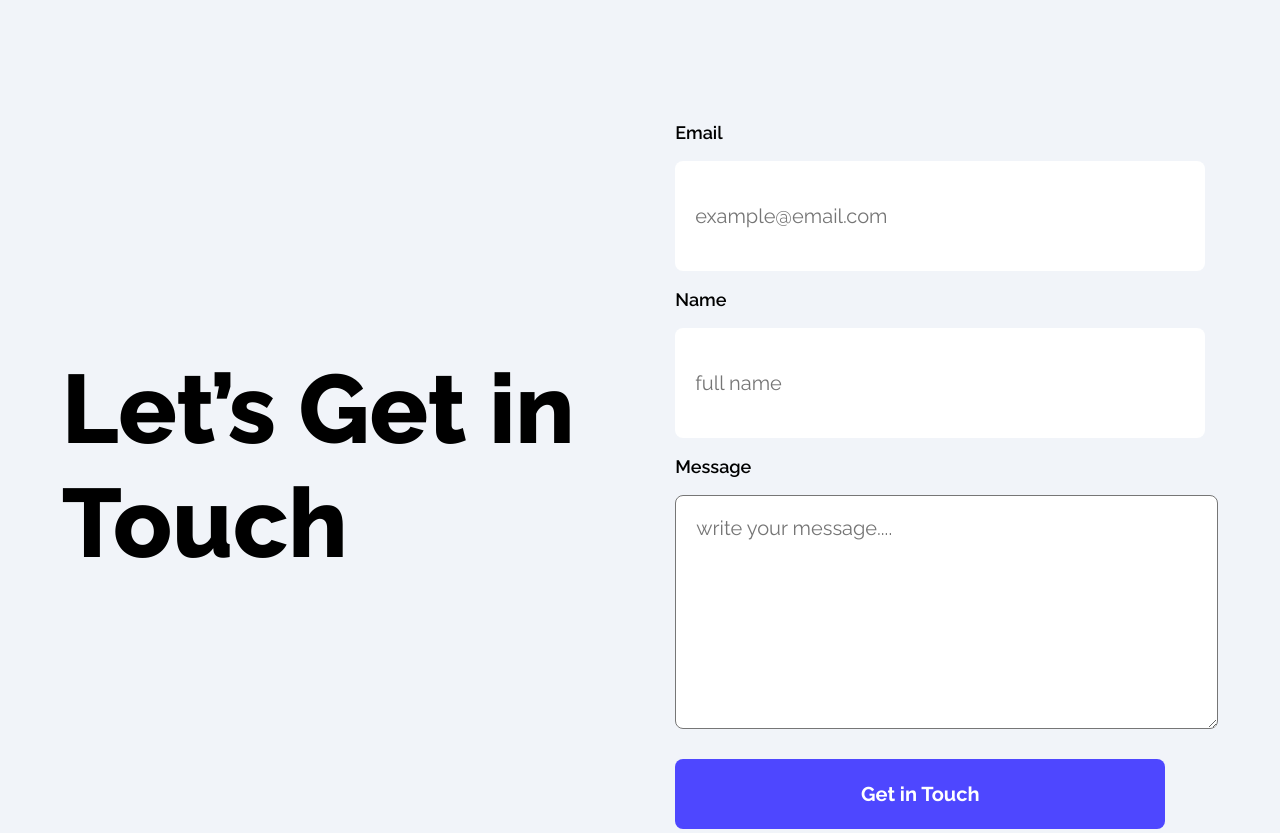
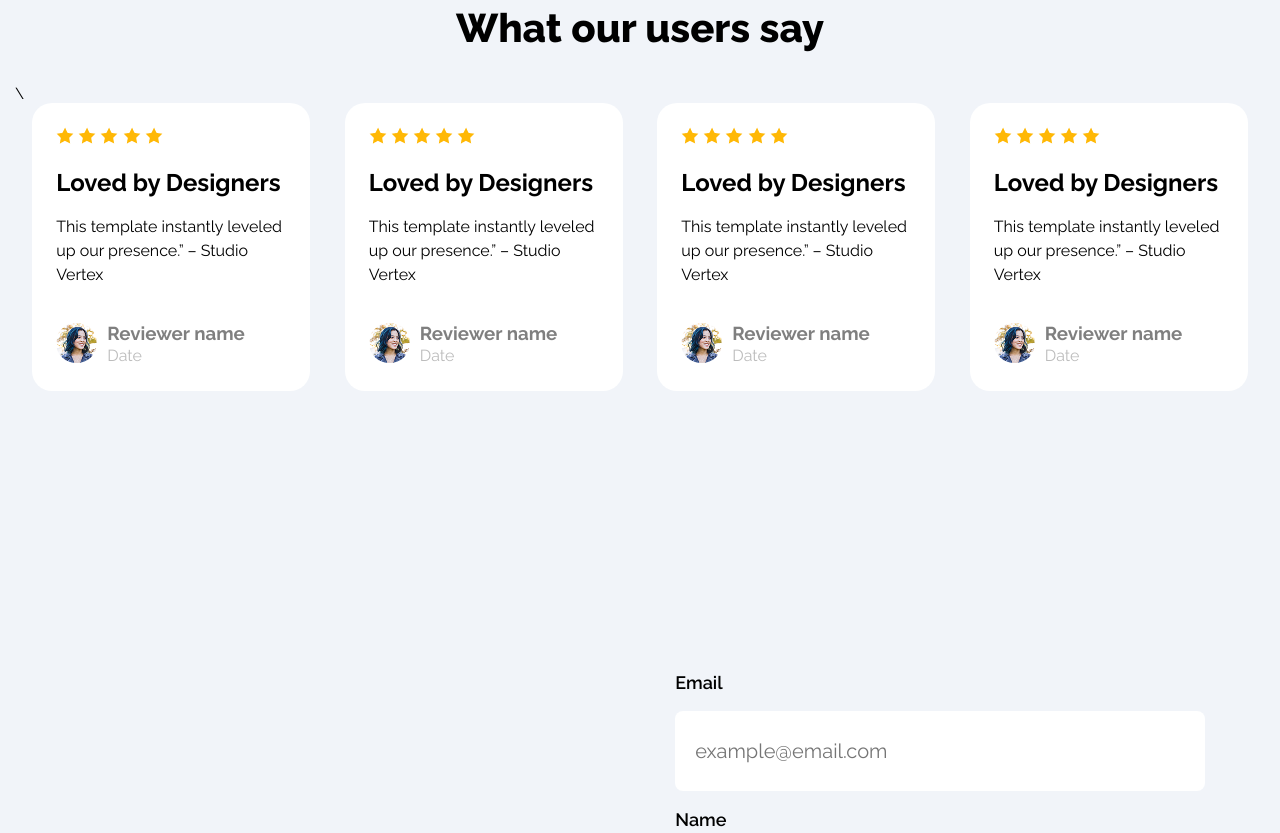
Before and after one commit to ashqrRhmn101/B12-A01-landing-launchpad, a plain HTML site: page index.html in a window 1280 px wide. Shown: the part 1636-2469 px from the top of the page. Drawn offline with Linux system fonts and the light colour scheme.

Commit message:
Add Feedback Style

```diff
--- a/css/style.css
+++ b/css/style.css
@@ -135,6 +135,48 @@ nav{
     color: #00000080;
 }
 
+/*  feedback-section style */
+.feedback-section{
+    width: 1250px;
+    height: 500px;
+    margin: 0px auto;
+}
+.feedback-section h1{
+    text-align: center;
+    font-size: 40px;
+    font-weight: 800;
+}
+.feedback-container{
+    display: flex;
+    justify-content: space-around;
+    align-items: center;
+    line-height: 24px;
+}
+.feedback-item{
+    padding: 24px 24px;
+    width: 230px;
+    height: 240px;
+    background-color: #ffff;
+    border-radius: 20px;
+}
+.feedback-image{
+    display: flex;
+    align-items: center;
+}
+.feedback-image h3{
+    margin-left: 10px;
+    color: #00000080;
+
+}
+.feedback-image img{
+    border-radius: 50%;
+}
+.img-title p{
+    margin-left: 10px;
+    margin-top: -20px;
+    color: #00000044;
+}
+
 /* form-section Start */
 .form-section{
     width: 1250px;
@@ -150,7 +192,7 @@ nav{
 }
 .form-title{
     width: 520px;
-    font-size: 97px;
+    font-size: 90px;
     font-weight: 800;
 }
 .form-container p{
@@ -162,10 +204,10 @@ nav{
 }
 .form-container input{
     width: 490px;
-    height: 70px;
+    height: 40px;
     border: none;
 }
-main input[type="email"], input[type="name"], input[type="submit"], textarea {
+main input[type="email"], input[type="name"], textarea {
     border-radius: 8px;
     display: block;
     padding: 20px;
@@ -174,15 +216,18 @@ main input[type="email"], input[type="name"], input[type="submit"], textarea {
   font-style: normal;
   font-size: 20px;
 }
-.form-btn{
+.form-btn input{
     margin-top: 30px;
+    width: 530px;
+    height: 62px;
 }
 
 /*   Footer footer-container style */
 footer{
-    width: 1250px;
+    width: 100%;
     height: 400px;
     margin-top: 100px;
+    margin: 0 auto;
     background-color: #ffff;
     text-align: center;
 }
@@ -209,3 +254,7 @@ footer{
     text-decoration: none;
     color: #00000080;
 }
+.footer-links ul li a:hover{
+    color: #4E47FF;
+    transition: .3s;
+}
--- a/index.html
+++ b/index.html
@@ -9,7 +9,7 @@
 <body class="raleway-text">
     <header class="header">
         <nav>
-            <h1 class="nav-logo">LOGO</h1>
+            <h1 class="nav-logo">Ash<Span class="primart-color">IQ</Span>ur<span class="primart-color">.</span></h1>
             <button class="btn-primaty">Sign Up</button>
         </nav>
          <div class="nav-title"><h1>Cool Dark UI Template for Webflow Agencies!</h1>
@@ -47,6 +47,79 @@
                 </div>
             </div>
          </section>
+         <!-- Feedback Section Start -->
+         <section class="feedback-section">
+            <h1>What our users say</h1>\
+            <div class="feedback-container">
+                <div class="feedback-item">
+                    <img src="Assets/icon-star.png" alt="">
+                    <img src="Assets/icon-star.png" alt="">
+                    <img src="Assets/icon-star.png" alt="">
+                    <img src="Assets/icon-star.png" alt="">
+                    <img src="Assets/icon-star.png" alt="">
+                    <h2>Loved by Designers</h2>
+                    <p>This template instantly leveled up our presence.” – Studio Vertex</p>
+                    <div class="feedback-image">
+                        <img src="Assets/avatar.png" alt="">
+                        <div class="img-title">
+                            <h3>Reviewer name</h3>
+                            <p>Date</p>
+                        </div>
+                    </div>
+                 </div>
+
+                  <div class="feedback-item">
+                    <img src="Assets/icon-star.png" alt="">
+                    <img src="Assets/icon-star.png" alt="">
+                    <img src="Assets/icon-star.png" alt="">
+                    <img src="Assets/icon-star.png" alt="">
+                    <img src="Assets/icon-star.png" alt="">
+                    <h2>Loved by Designers</h2>
+                    <p>This template instantly leveled up our presence.” – Studio Vertex</p>
+                    <div class="feedback-image">
+                        <img src="Assets/avatar.png" alt="">
+                         <div class="img-title">
+                            <h3>Reviewer name</h3>
+                            <p>Date</p>
+                        </div>
+                    </div>
+                 </div>
+
+                  <div class="feedback-item">
+                    <img src="Assets/icon-star.png" alt="">
+                    <img src="Assets/icon-star.png" alt="">
+                    <img src="Assets/icon-star.png" alt="">
+                    <img src="Assets/icon-star.png" alt="">
+                    <img src="Assets/icon-star.png" alt="">
+                    <h2>Loved by Designers</h2>
+                    <p>This template instantly leveled up our presence.” – Studio Vertex</p>
+                    <div class="feedback-image">
+                        <img src="Assets/avatar.png" alt="">
+                         <div class="img-title">
+                            <h3>Reviewer name</h3>
+                            <p>Date</p>
+                        </div>
+                    </div>
+                 </div>
+
+                  <div class="feedback-item">
+                    <img src="Assets/icon-star.png" alt="">
+                    <img src="Assets/icon-star.png" alt="">
+                    <img src="Assets/icon-star.png" alt="">
+                    <img src="Assets/icon-star.png" alt="">
+                    <img src="Assets/icon-star.png" alt="">
+                    <h2>Loved by Designers</h2>
+                    <p>This template instantly leveled up our presence.” – Studio Vertex</p>
+                    <div class="feedback-image">
+                        <img src="Assets/avatar.png" alt="">
+                        <div class="img-title">
+                            <h3>Reviewer name</h3>
+                            <p>Date</p>
+                        </div>
+                    </div>
+                 </div>
+              </div>
+         </section>
             <!-- Form Section Start -->
           <section class="form-section">
               <div class="form-container">
@@ -58,8 +131,10 @@
                     <p>Name</p>
                     <input type="name" placeholder="full name">
                     <p>Message</p>
-                    <textarea name="" id="" placeholder="write your message...." rows="8" cols="47"></textarea>
-                    <input class="btn-primaty form-btn" type="submit" value="Get in Touch">
+                    <textarea name="" id="" placeholder="write your message...." rows="5" cols="47"></textarea>
+                    <div class="form-btn">
+                        <input class="btn-primaty" type="submit" value="Get in Touch">
+                    </div>
                  </form>
 
             </div>
@@ -69,7 +144,7 @@
     <footer>
         <div class="footer-container">
             <div class="footer-logo">
-                <h1 class="primart-color">LOGO</h1>
+                <h1 class="primart-color">AshIQur.</h1>
                 <p class="footer-description">Ready to elevate your online presence? Contact us today to discuss your project and discover how we can bring your vision to life.</p>
             </div>
             <div class="footer-links">
```
